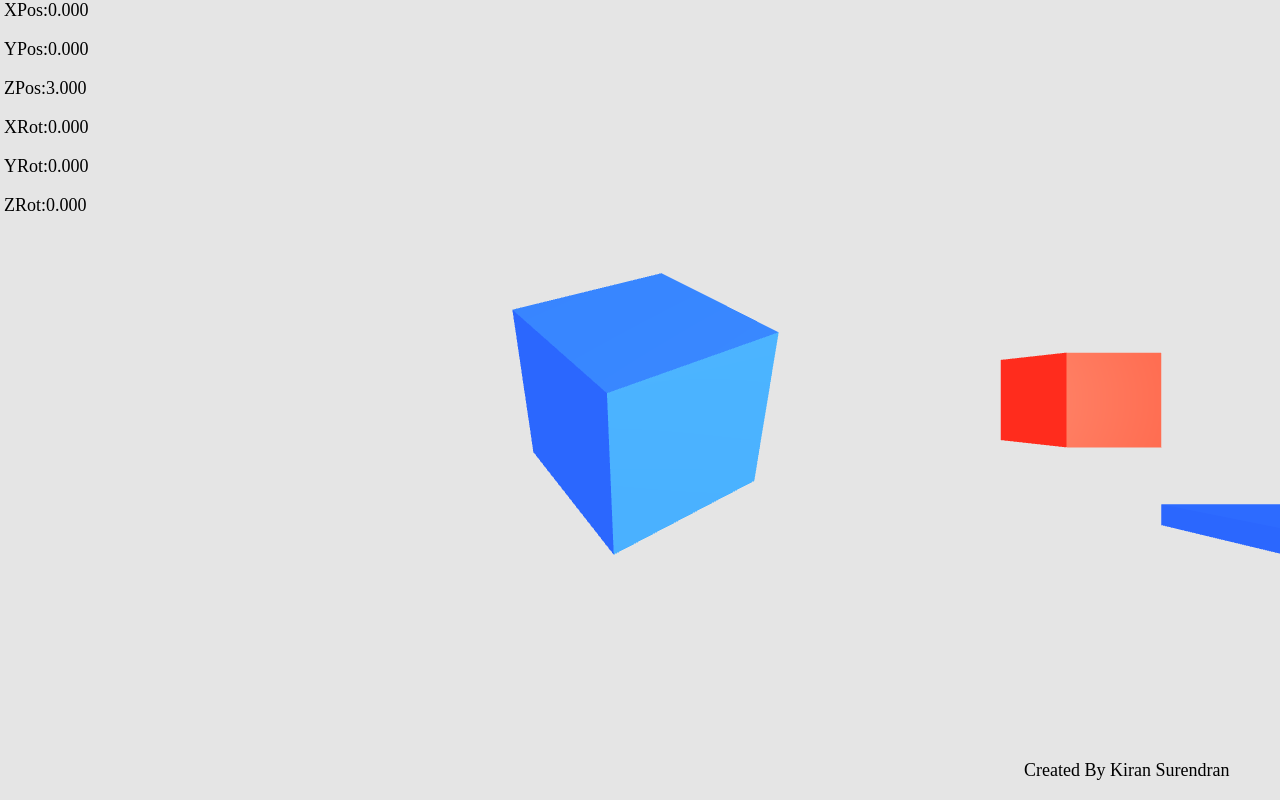
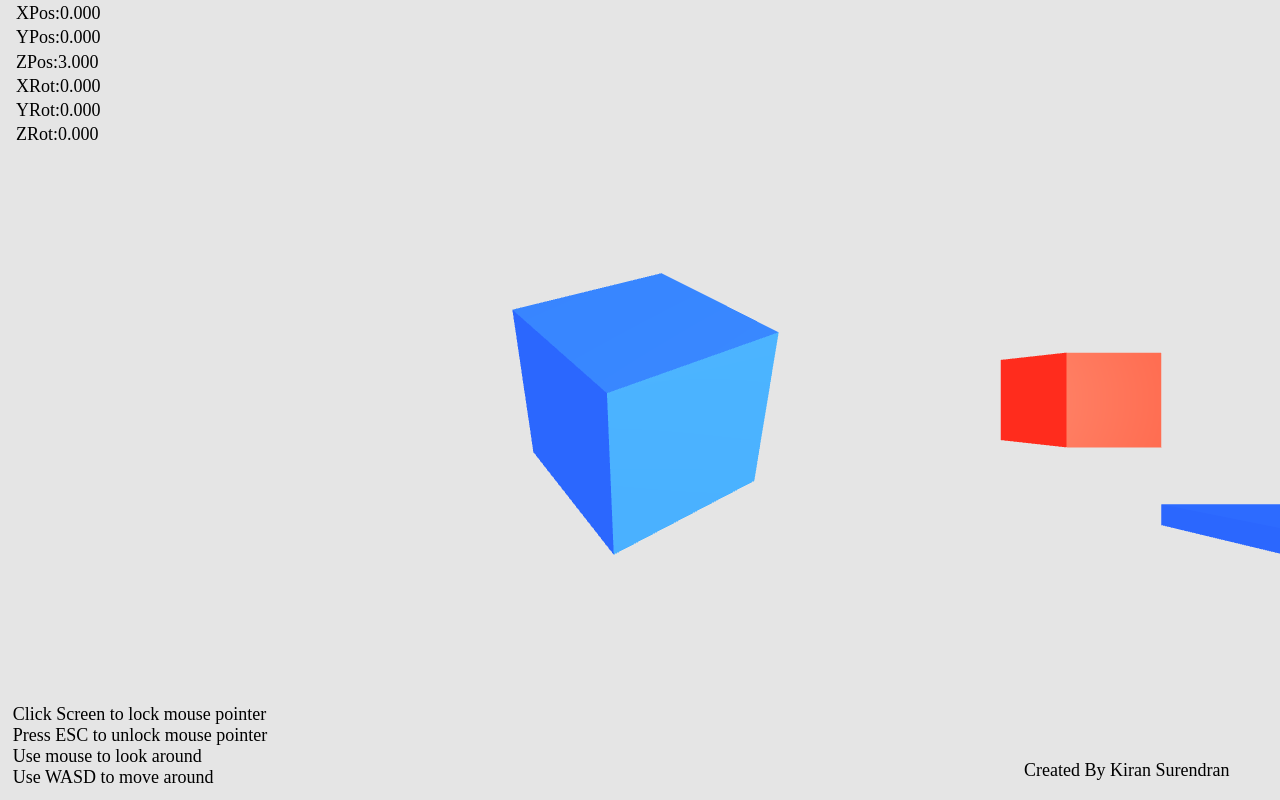
Before and after one commit to kiransuren/KazzaWeb3D, a plain HTML site: page src/index.html in a window 1280 px wide. Drawn offline with nearby package versions, Linux system fonts and the light colour scheme; animation ran at ten frames a second.

Commit message:
Added instructions in overlay

```diff
--- a/src/index.html
+++ b/src/index.html
@@ -18,7 +18,8 @@
         <p class="debug" id="xrot"></p>
         <p class="debug" id="yrot"></p>
         <p class="debug" id="zrot"></p>
-        <p class="creds">Created By Kiran Surendran</p>
+        <p id="creds">Created By Kiran Surendran</p>
+        <p id="instructions">Click Screen to lock mouse pointer<br>Press ESC to unlock mouse pointer<br>Use mouse to look around<br>Use WASD to move around</p>
     </div>
 </body>
 </html>
--- a/src/main.css
+++ b/src/main.css
@@ -10,14 +10,14 @@ canvas {
 }
 
 .debug{
-    margin-top: 0;
+    margin: 0rem 0rem 0rem 1rem ;
+    padding: 0.2rem 0rem 0rem 0rem;
     position: relative;
-    padding: 0 0.25rem 0 0.25rem;
     font-size: 18px;
     z-index: 2;
 }
 
-.creds{
+#creds{
     margin-top: 0;
     position: absolute;
     top: 95vh;
@@ -26,3 +26,13 @@ canvas {
     font-size: 18px;
     z-index: 2;
 }
+
+
+#instructions{
+    margin-top: 0;
+    position: absolute;
+    top: 88vh;
+    left: 1vw;
+    font-size: 18px;
+    z-index: 2;
+}
```
